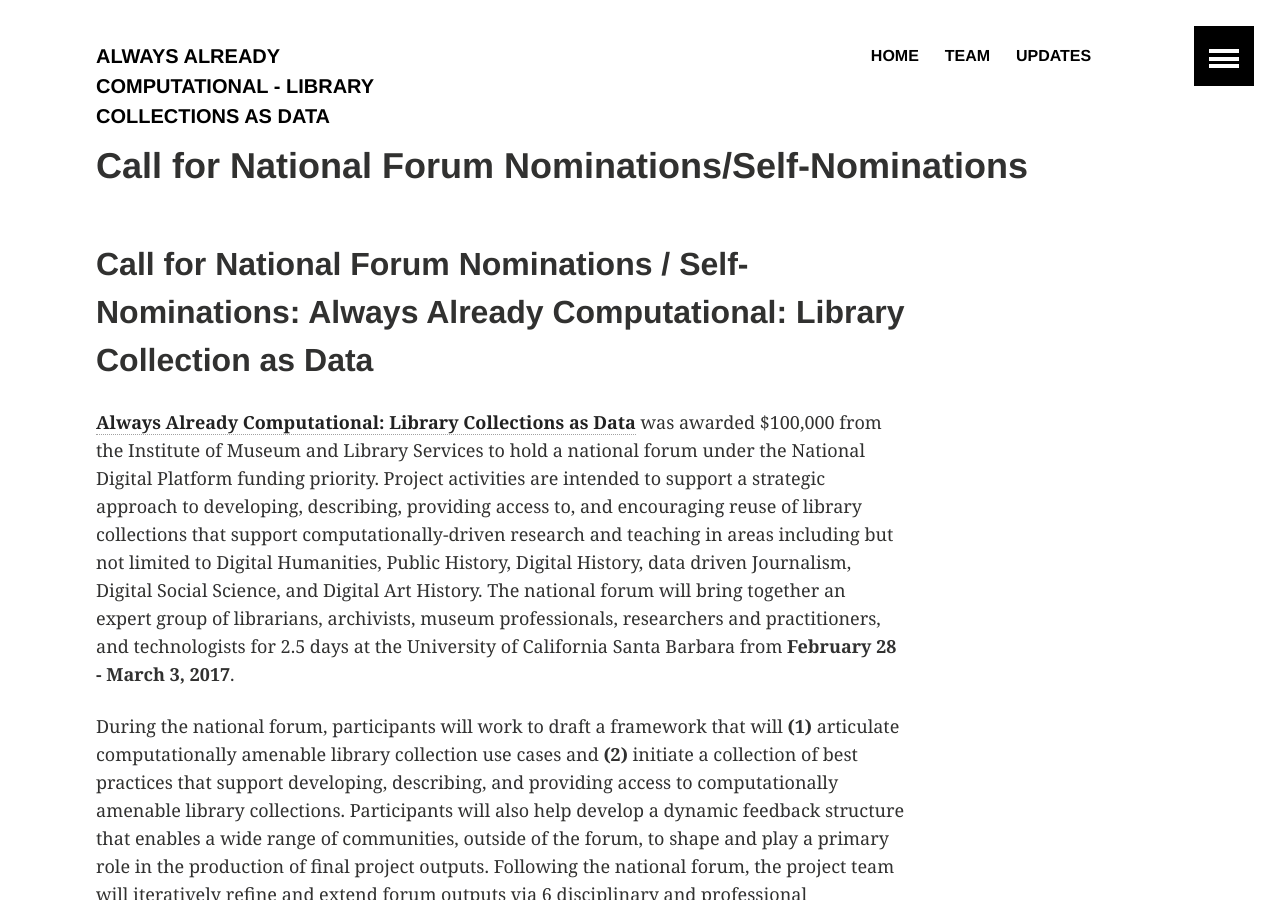
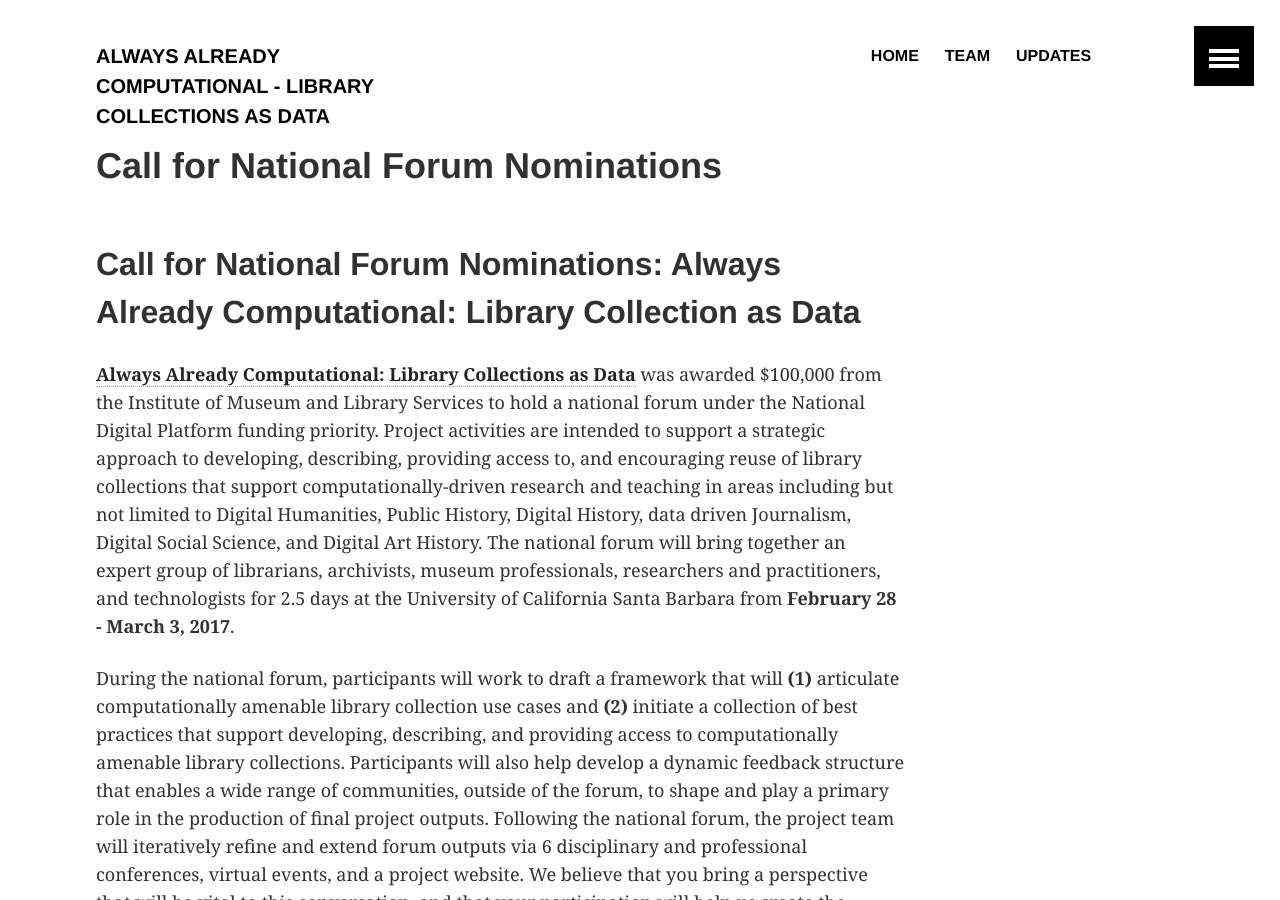
Before and after one commit to collectionsasdata/collectionsasdata.github.io, a Jekyll site: the page built from _posts/2016-10-24-first-post.markdown, in a window 1280 px wide and 900 px high. Built offline with Jekyll 4.4.1, drawn with Linux system fonts in a browser that asks for light colours.

Commit message:
Update 2016-10-24-first-post.markdown

```diff
--- a/_posts/2016-10-24-first-post.markdown
+++ b/_posts/2016-10-24-first-post.markdown
@@ -1,11 +1,11 @@
 ---
 layout: article
-title:  "Call for National Forum Nominations/Self-Nominations"
+title:  "Call for National Forum Nominations"
 date:   2016-10-24 17:32:06 -0400
 teaser: "Accepting Nominations"
 ---
 
-## Call for National Forum Nominations / Self-Nominations: Always Already Computational: Library Collection as Data
+## Call for National Forum Nominations: Always Already Computational: Library Collection as Data
 
 [**Always Already Computational: Library Collections as Data**](https://www.imls.gov/grants/awarded/LG-73-16-0096-16) was awarded $100,000 from the Institute of Museum and Library Services to hold a national forum under the National Digital Platform funding priority. Project activities are intended to support a strategic approach to developing, describing, providing access to, and encouraging reuse of library collections that support computationally-driven research and teaching in areas including but not limited to Digital Humanities, Public History, Digital History, data driven Journalism, Digital Social Science, and Digital Art History. The national forum will bring together an expert group of librarians, archivists, museum professionals, researchers and practitioners, and technologists for 2.5 days at the University of California Santa Barbara from **February 28 - March 3, 2017**.
 
```
